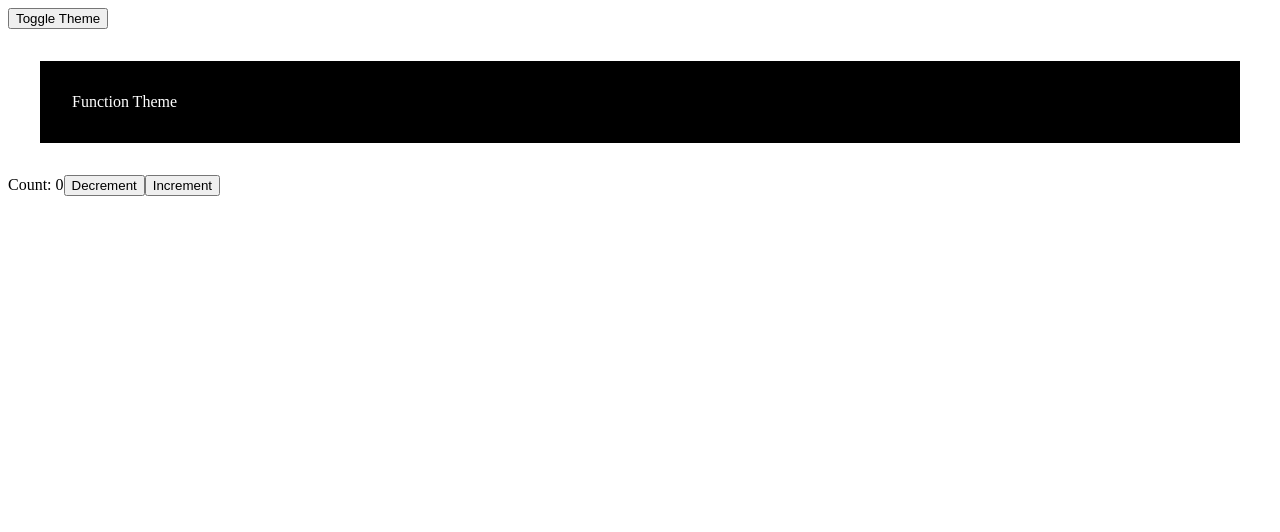
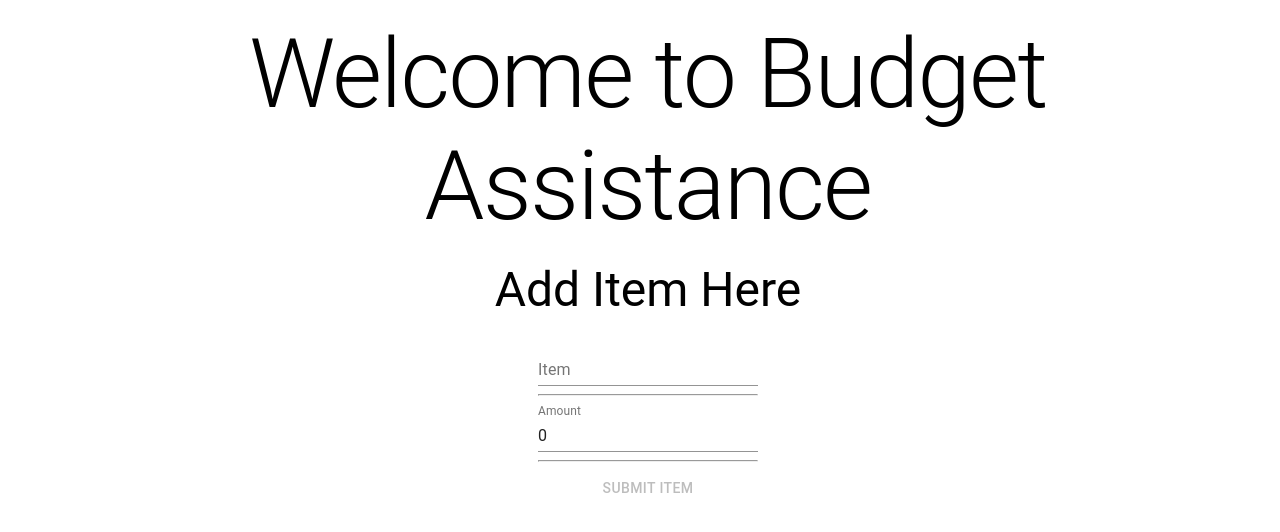
Before and after one commit to jlam609/pythonsqltest, a React app: page / in a window 1280 px wide. Shown: the top 532 px of the page. Built offline with nearby package versions, Linux system fonts and the light colour scheme.

Commit message:
react practice

```diff
--- a/package.json
+++ b/package.json
@@ -22,6 +22,7 @@
   },
   "homepage": "https://github.com/jlam609/pythonsqltest#readme",
   "dependencies": {
+    "@material-ui/core": "^4.11.4",
     "axios": "^0.21.1",
     "css-loader": "^5.2.1",
     "dotenv": "^8.2.0",
--- a/public/index.html
+++ b/public/index.html
@@ -4,6 +4,7 @@
     <meta charset="UTF-8">
     <meta http-equiv="X-UA-Compatible" content="IE=edge">
     <meta name="viewport" content="width=device-width, initial-scale=1.0">
+    <link rel="stylesheet" href="style.css">
     <script src="main.js" defer></script>
     <title>Practice</title>
 </head>
--- /dev/null
+++ b/public/style.css
@@ -0,0 +1,11 @@
+.budget-container {
+  height: 100vh;
+  width: 100vw;
+  display: flex;
+  flex-direction: column;
+  align-items: center;
+  text-align: center;
+}
+.budget-container > * {
+  padding: 10px;
+}
--- a/src/app.tsx
+++ b/src/app.tsx
@@ -1,16 +1,14 @@
 import React from 'react'
-import Child from './child'
-import Counter from './counter'
-import { ThemeProvider } from './themecontext'
+import Budget from './budget'
+// import Child from './child'
+// import Counter from './counter'
+// import { ThemeProvider } from './themecontext'
 
 
 
 const App:React.FC = () => {
     return (
-       <ThemeProvider>
-           <Child/>
-           <Counter/>
-       </ThemeProvider>
+      <Budget/>
     )
 }
 export default App
--- /dev/null
+++ b/src/budget.tsx
@@ -0,0 +1,67 @@
+import React, { useState } from "react";
+import { Typography, Button, TextField } from "@material-ui/core";
+
+const Budget: React.FC = () => {
+  let [item, setItem] = useState("");
+  let [amount, setAmount] = useState(0);
+  let [list, setList] = useState([]);
+  const handleSubmit = (e) => {
+    e.preventDefault();
+    setList([
+      ...list,
+      {
+        item: item,
+        amount: amount,
+      },
+    ]);
+    setAmount(0);
+    setItem("");
+  };
+  return (
+    <div className="budget-container">
+      <Typography variant="h1"> Welcome to Budget Assistance</Typography>
+      <Typography variant="h3"> Add Item Here</Typography>
+      {list && list.length
+        ? list.map((listItem, idx) => {
+            return (
+              <div key={idx}>
+                <p>{listItem.item}</p>
+                <p>{listItem.amount}</p>
+              </div>
+            );
+          })
+        : null}
+      <form onSubmit={handleSubmit}>
+        <TextField
+          label="Item"
+          placeholder="Enter Item Name Here"
+          value={item}
+          onChange={(e) => {
+            e.stopPropagation();
+            setItem(e.target.value);
+          }}
+        />
+        <hr />
+        <TextField
+          label="Amount"
+          value={amount}
+          onChange={(e) => {
+            e.stopPropagation();
+            let newAmount = parseInt(e.target.value)
+              ? parseInt(e.target.value)
+              : !e.target.value
+              ? 0
+              : amount;
+            setAmount(newAmount);
+          }}
+        />
+        <hr />
+        <Button disabled={item && amount ? false : true} onClick={handleSubmit}>
+          Submit Item
+        </Button>
+      </form>
+    </div>
+  );
+};
+
+export default Budget;
```
Also changed, not shown: 1 other file (tests, documents, lock files or other folders).
